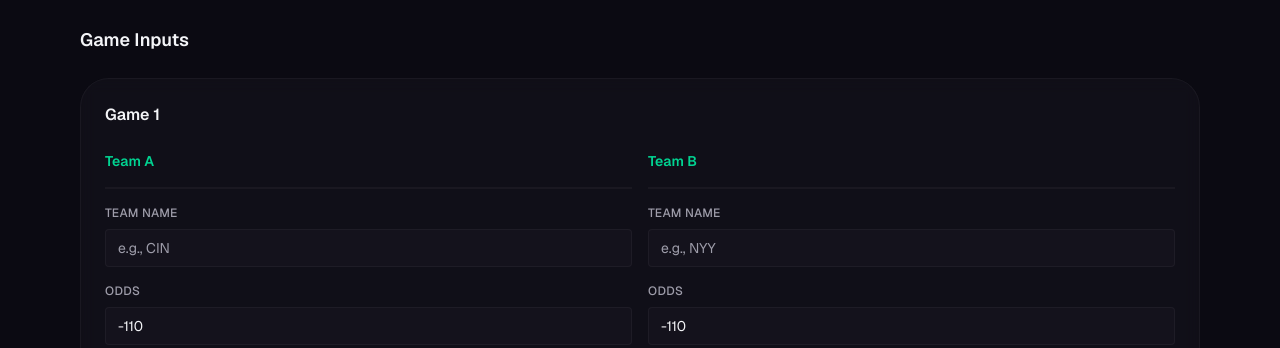
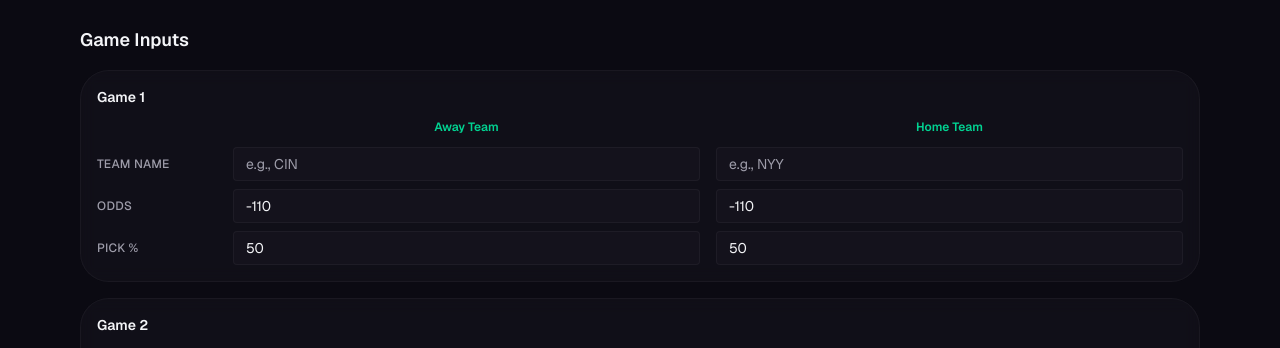
Before and after one commit to nlandwer/frelickbot, a Next.js app: page /mlb/pool in a window 1280 px wide. Shown: the part 444-792 px from the top of the page. Built offline with nearby package versions, Linux system fonts and the light colour scheme.

Commit message:
Redesign game input cards: single card with table-style layout, labels on left, Away/Home Team columns

```diff
--- a/app/mlb/pool/page.tsx
+++ b/app/mlb/pool/page.tsx
@@ -153,80 +153,64 @@ export default function PoolOptimizerPage() {
       </div>
 
       {/* Input Section */}
-      <div className="mb-8 space-y-6">
+      <div className="mb-8 space-y-4">
         <h3 className="text-lg font-semibold text-foreground">Game Inputs</h3>
 
         {games.map((game, idx) => (
-          <div key={game.id} className="rounded-2xl border border-border/40 bg-card/50 backdrop-blur-sm p-6">
+          <div key={game.id} className="rounded-2xl border border-border/40 bg-card/50 backdrop-blur-sm p-4">
             {/* Game Header */}
-            <h4 className="mb-6 text-base font-semibold text-foreground">Game {idx + 1}</h4>
+            <h4 className="mb-3 text-sm font-semibold text-foreground">Game {idx + 1}</h4>
 
-            {/* Team Headers */}
-            <div className="mb-4 grid grid-cols-1 gap-4 md:grid-cols-2">
-              <div className="text-sm font-semibold text-emerald-400">Team A</div>
-              <div className="text-sm font-semibold text-emerald-400">Team B</div>
-            </div>
-
-            {/* Separator */}
-            <div className="mb-4 grid grid-cols-1 gap-4 md:grid-cols-2">
-              <div className="h-0.5 bg-border/40"></div>
-              <div className="h-0.5 bg-border/40"></div>
+            {/* Header Row with Team Labels */}
+            <div className="mb-3 grid gap-4" style={{ gridTemplateColumns: '120px 1fr 1fr' }}>
+              <div></div>
+              <div className="text-xs font-semibold text-emerald-400 text-center">Away Team</div>
+              <div className="text-xs font-semibold text-emerald-400 text-center">Home Team</div>
             </div>
 
             {/* Team Name Row */}
-            <div className="mb-4 grid grid-cols-1 gap-4 md:grid-cols-2">
-              <div>
-                <label className="mb-2 block text-xs font-medium text-muted-foreground uppercase tracking-wide">Team Name</label>
+            <div className="mb-2 grid gap-4" style={{ gridTemplateColumns: '120px 1fr 1fr' }}>
+              <label className="text-xs font-medium text-muted-foreground uppercase tracking-wide flex items-center">Team Name</label>
               <input
                 type="text"
                 value={game.teamAName}
                 onChange={(e) => handleGameNameChange(game.id, 'teamAName', e.target.value)}
                 placeholder="e.g., CIN"
-                  className="w-full rounded border border-border/40 bg-muted/30 px-3 py-2 text-sm text-foreground placeholder-muted-foreground focus:border-emerald-400 focus:outline-none focus:ring-1 focus:ring-emerald-400/50 transition-colors"
+                className="rounded border border-border/40 bg-muted/30 px-3 py-1.5 text-sm text-foreground placeholder-muted-foreground focus:border-emerald-400 focus:outline-none focus:ring-1 focus:ring-emerald-400/50 transition-colors"
               />
-              </div>
-              <div>
-                <label className="mb-2 block text-xs font-medium text-muted-foreground uppercase tracking-wide">Team Name</label>
               <input
                 type="text"
                 value={game.teamBName}
                 onChange={(e) => handleGameNameChange(game.id, 'teamBName', e.target.value)}
                 placeholder="e.g., NYY"
-                  className="w-full rounded border border-border/40 bg-muted/30 px-3 py-2 text-sm text-foreground placeholder-muted-foreground focus:border-emerald-400 focus:outline-none focus:ring-1 focus:ring-emerald-400/50 transition-colors"
+                className="rounded border border-border/40 bg-muted/30 px-3 py-1.5 text-sm text-foreground placeholder-muted-foreground focus:border-emerald-400 focus:outline-none focus:ring-1 focus:ring-emerald-400/50 transition-colors"
               />
-              </div>
             </div>
 
             {/* Odds Row */}
-            <div className="mb-4 grid grid-cols-1 gap-4 md:grid-cols-2">
-              <div>
-                <label className="mb-2 block text-xs font-medium text-muted-foreground uppercase tracking-wide">Odds</label>
+            <div className="mb-2 grid gap-4" style={{ gridTemplateColumns: '120px 1fr 1fr' }}>
+              <label className="text-xs font-medium text-muted-foreground uppercase tracking-wide flex items-center">Odds</label>
               <input
                 type="number"
                 value={game.teamAOdds}
                 onChange={(e) => handleGameChange(game.id, 'teamAOdds', e.target.value)}
                 placeholder="-110"
                 step="1"
-                  className="w-full rounded border border-border/40 bg-muted/30 px-3 py-2 text-sm text-foreground placeholder-muted-foreground focus:border-emerald-400 focus:outline-none focus:ring-1 focus:ring-emerald-400/50 transition-colors"
+                className="rounded border border-border/40 bg-muted/30 px-3 py-1.5 text-sm text-foreground placeholder-muted-foreground focus:border-emerald-400 focus:outline-none focus:ring-1 focus:ring-emerald-400/50 transition-colors"
               />
-              </div>
-              <div>
-                <label className="mb-2 block text-xs font-medium text-muted-foreground uppercase tracking-wide">Odds</label>
               <input
                 type="number"
                 value={game.teamBOdds}
                 onChange={(e) => handleGameChange(game.id, 'teamBOdds', e.target.value)}
                 placeholder="-110"
                 step="1"
-                  className="w-full rounded border border-border/40 bg-muted/30 px-3 py-2 text-sm text-foreground placeholder-muted-foreground focus:border-emerald-400 focus:outline-none focus:ring-1 focus:ring-emerald-400/50 transition-colors"
+                className="rounded border border-border/40 bg-muted/30 px-3 py-1.5 text-sm text-foreground placeholder-muted-foreground focus:border-emerald-400 focus:outline-none focus:ring-1 focus:ring-emerald-400/50 transition-colors"
               />
-              </div>
             </div>
 
             {/* Pick % Row */}
-            <div className="grid grid-cols-1 gap-4 md:grid-cols-2">
-              <div>
-                <label className="mb-2 block text-xs font-medium text-muted-foreground uppercase tracking-wide">Win %</label>
+            <div className="grid gap-4" style={{ gridTemplateColumns: '120px 1fr 1fr' }}>
+              <label className="text-xs font-medium text-muted-foreground uppercase tracking-wide flex items-center">Pick %</label>
               <input
                 type="number"
                 value={game.teamAPercent}
@@ -235,11 +219,8 @@ export default function PoolOptimizerPage() {
                 step="1"
                 min="0"
                 max="100"
-                  className="w-full rounded border border-border/40 bg-muted/30 px-3 py-2 text-sm text-foreground placeholder-muted-foreground focus:border-emerald-400 focus:outline-none focus:ring-1 focus:ring-emerald-400/50 transition-colors"
+                className="rounded border border-border/40 bg-muted/30 px-3 py-1.5 text-sm text-foreground placeholder-muted-foreground focus:border-emerald-400 focus:outline-none focus:ring-1 focus:ring-emerald-400/50 transition-colors"
               />
-              </div>
-              <div>
-                <label className="mb-2 block text-xs font-medium text-muted-foreground uppercase tracking-wide">Win %</label>
               <input
                 type="number"
                 value={game.teamBPercent}
@@ -248,9 +229,8 @@ export default function PoolOptimizerPage() {
                 step="1"
                 min="0"
                 max="100"
-                  className="w-full rounded border border-border/40 bg-muted/30 px-3 py-2 text-sm text-foreground placeholder-muted-foreground focus:border-emerald-400 focus:outline-none focus:ring-1 focus:ring-emerald-400/50 transition-colors"
+                className="rounded border border-border/40 bg-muted/30 px-3 py-1.5 text-sm text-foreground placeholder-muted-foreground focus:border-emerald-400 focus:outline-none focus:ring-1 focus:ring-emerald-400/50 transition-colors"
               />
-              </div>
             </div>
           </div>
         ))}
```
Lines whose indentation alone changed are shown as unchanged.
